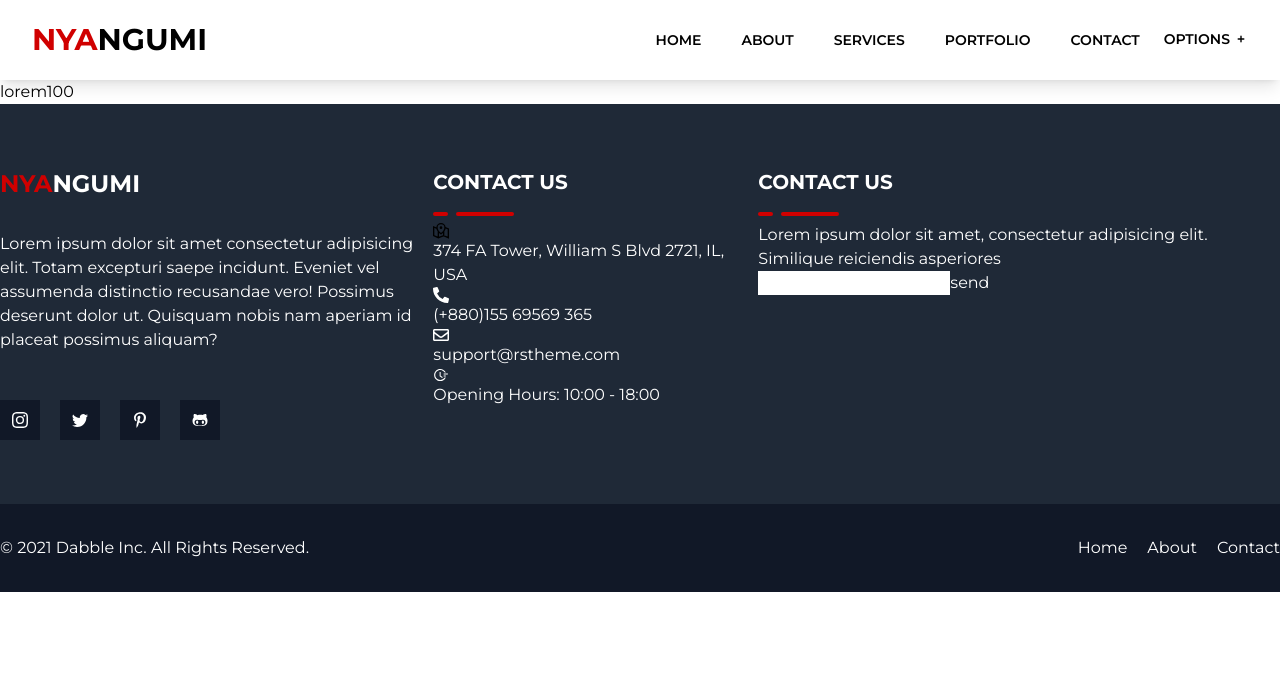
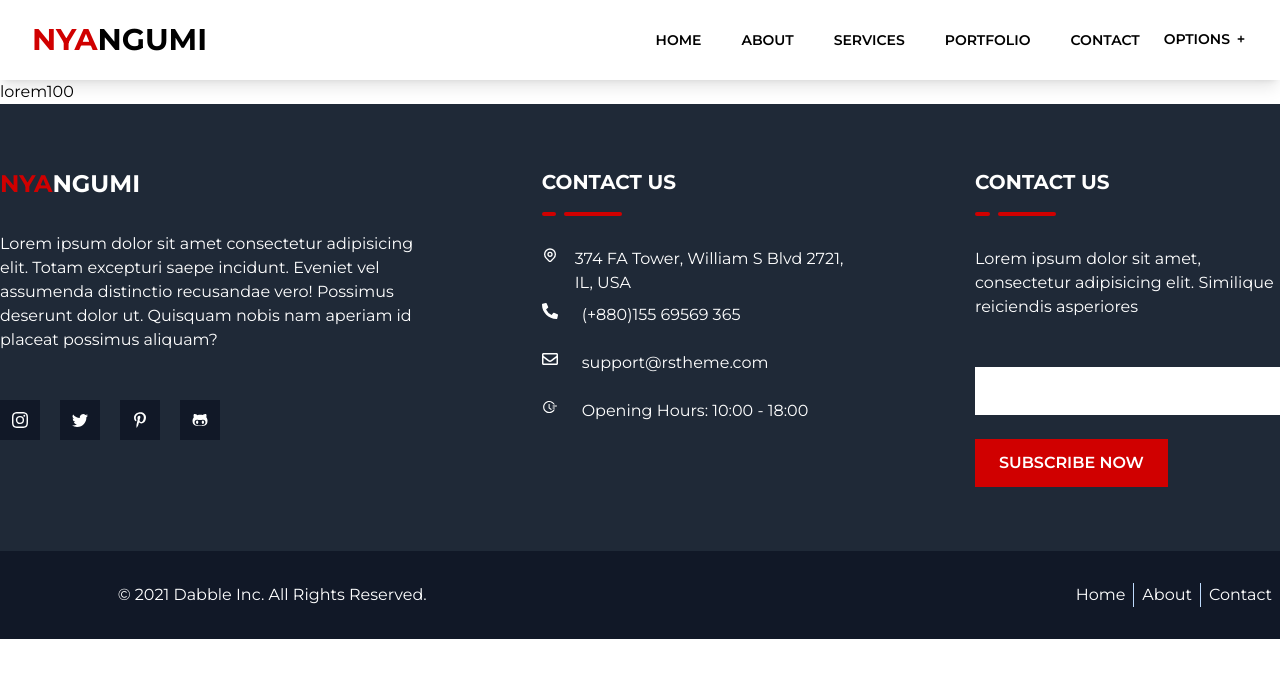
Before and after one commit to chmodx5/nyangumi, a React (Create React App) app: page / in a window 1280 px wide. Shown: the top 678 px of the page. Built offline with nearby package versions, Linux system fonts and the light colour scheme.

Commit message:
finalizing the footer

```diff
--- a/src/Components/Blocks/Layout/Footer.jsx
+++ b/src/Components/Blocks/Layout/Footer.jsx
@@ -7,18 +7,19 @@ import {
   FaRegEnvelope,
 } from "react-icons/fa";
 import { AiOutlineFieldTime } from "react-icons/ai";
-import { GrMapLocation } from "react-icons/gr";
+import { HiOutlineLocationMarker } from "react-icons/hi";
 import { Link } from "react-router-dom";
 import IconButton from "../../General/IconButton";
 import HeadingWithEffect from "../../General/HeadingWithEffect";
+import FooterContactListItem from "./FooterContactListItem";
 
 function Footer() {
   return (
     <footer>
       <div className="bg-gray-800 text-white">
-        <div className="container mx-auto py-16">
-          <div className="grid grid-cols-12 gap-5">
-            <div className="col-span-4">
+        <div className="container mx-auto py-16 px-6 sm:px-0">
+          <div className="grid grid-cols-12 gap-5 ">
+            <div className="col-span-12 md:col-span-4">
               <h1 className=" uppercase text-2xl font-bold mb-8">
                 <span className=" text-primary-default">nya</span>ngumi
               </h1>
@@ -36,38 +37,61 @@ function Footer() {
                 <IconButton icon={<FaGithubAlt />} />
               </div>
             </div>
-            <div className="col-span-3">
+            <div className="hidden md:block md:col-span-1"></div>
+
+            <div className="col-span-12 md:col-span-3">
               <HeadingWithEffect title="contact us" />
+              <br />
+              <br />
               <div>
-                <ul>
+                <ul className="footer-contacts-list">
                   <li>
-                    <GrMapLocation />
-                    <p>374 FA Tower, William S Blvd 2721, IL, USA</p>
+                    <FooterContactListItem icon={<HiOutlineLocationMarker />}>
+                      <p>374 FA Tower, William S Blvd 2721, IL, USA</p>
+                    </FooterContactListItem>
                   </li>
                   <li>
-                    <FaPhoneAlt />
-                    <p>(+880)155 69569 365</p>
+                    <FooterContactListItem icon={<FaPhoneAlt />}>
+                      <p>(+880)155 69569 365</p>
+                    </FooterContactListItem>
                   </li>
                   <li>
-                    <FaRegEnvelope />
-                    <p>support@rstheme.com</p>
+                    <FooterContactListItem icon={<FaRegEnvelope />}>
+                      <p>support@rstheme.com</p>
+                    </FooterContactListItem>
                   </li>
                   <li>
-                    <AiOutlineFieldTime />
-                    <p>Opening Hours: 10:00 - 18:00</p>
+                    <FooterContactListItem icon={<AiOutlineFieldTime />}>
+                      <p>Opening Hours: 10:00 - 18:00</p>
+                    </FooterContactListItem>
                   </li>
                 </ul>
               </div>
             </div>
-            <div className="col-span-5">
+            <div className="hidden md:block md:col-span-1"></div>
+
+            <div className="col-span-12 md:col-span-3 ">
               <HeadingWithEffect title="contact us" />
+              <br />
+              <br />
+
               <p>
                 Lorem ipsum dolor sit amet, consectetur adipisicing elit.
                 Similique reiciendis asperiores
               </p>
-              <form action="">
-                <input type="email" name="" id="" />
-                <input type="submit" value="send" />
+              <form action="" className=" mt-12">
+                <div>
+                  <input
+                    type="email"
+                    className="py-3 text-black px-3 w-full"
+                    name=""
+                    id=""
+                  />
+                </div>
+                <br />
+                <div>
+                  <input type="submit" className="btn" value="subscribe now" />
+                </div>
               </form>
             </div>
           </div>
@@ -75,16 +99,22 @@ function Footer() {
       </div>
       <div className="bg-gray-900 text-white py-8">
         <div className="container mx-auto">
-          <div className="grid grid-cols-12">
-            <div className="col-span-4">
+          <div className="grid grid-cols-12 gap-y-5">
+            <div className=" col-span-12 md:col-span-4 flex md:justify-end justify-center">
               © 2021 Dabble Inc. All Rights Reserved.
             </div>
-            <div className="col-span-8 flex justify-end">
-              <div className="flex gap-x-5">
+            <div className="col-span-12 md:col-span-8 flex md:justify-end justify-center">
+              <div className="flex divide-x divide-blue-200">
                 {/* to finish the styling of this links in the css file */}
-                <Link to="/">Home</Link>
-                <Link to="/about">About</Link>
-                <Link to="/contact">Contact</Link>
+                <Link to="/" className="link">
+                  Home
+                </Link>
+                <Link to="/about" className="link">
+                  About
+                </Link>
+                <Link to="/contact" className="link">
+                  Contact
+                </Link>
               </div>
             </div>
           </div>
--- /dev/null
+++ b/src/Components/Blocks/Layout/FooterContactListItem.jsx
@@ -0,0 +1,12 @@
+import React from "react";
+
+function FooterContactListItem({ icon, children }) {
+  return (
+    <div className="flex pb-2">
+      <div className="h-10 w-10">{icon}</div>
+      <div>{children}</div>
+    </div>
+  );
+}
+
+export default FooterContactListItem;
--- a/src/Components/General/Button.jsx
+++ b/src/Components/General/Button.jsx
@@ -3,11 +3,8 @@ import { Link } from "react-router-dom";
 
 function Button({ text, link }) {
   return (
-    <Link
-      to={link}
-      className="px-6 py-3 inline-block bg-primary-default hover:bg-primary-light"
-    >
-      <span className=" font-semibold uppercase text-white">{text}</span>
+    <Link to={link} className="btn">
+      <span className=" ">{text}</span>
     </Link>
   );
 }
--- a/src/index.css
+++ b/src/index.css
@@ -3,3 +3,13 @@
 @tailwind base;
 @tailwind components;
 @tailwind utilities;
+
+.btn {
+  @apply px-6 py-3 inline-block bg-primary-default hover:bg-primary-light  font-semibold uppercase text-white;
+}
+.footer-contacts-list-item {
+  @apply flex;
+}
+.link {
+  @apply px-2 hover:text-primary-light;
+}
```
